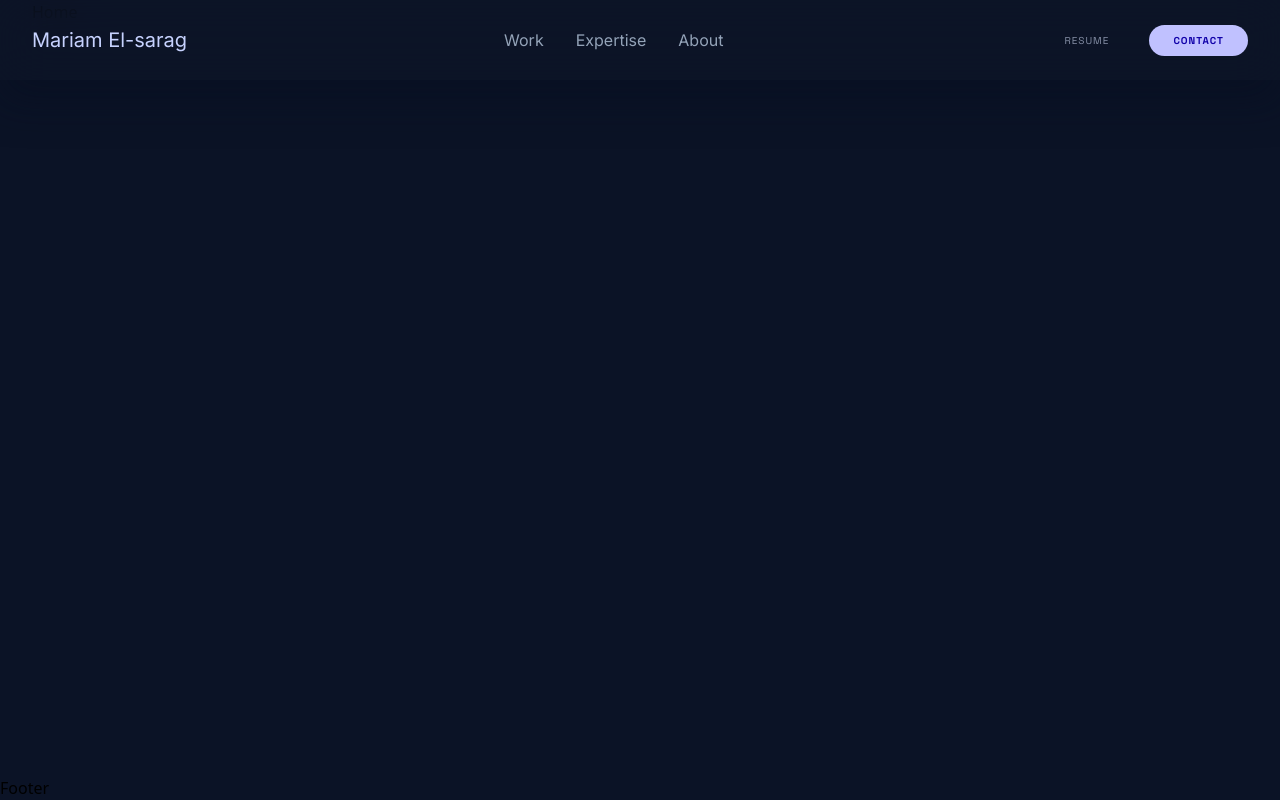
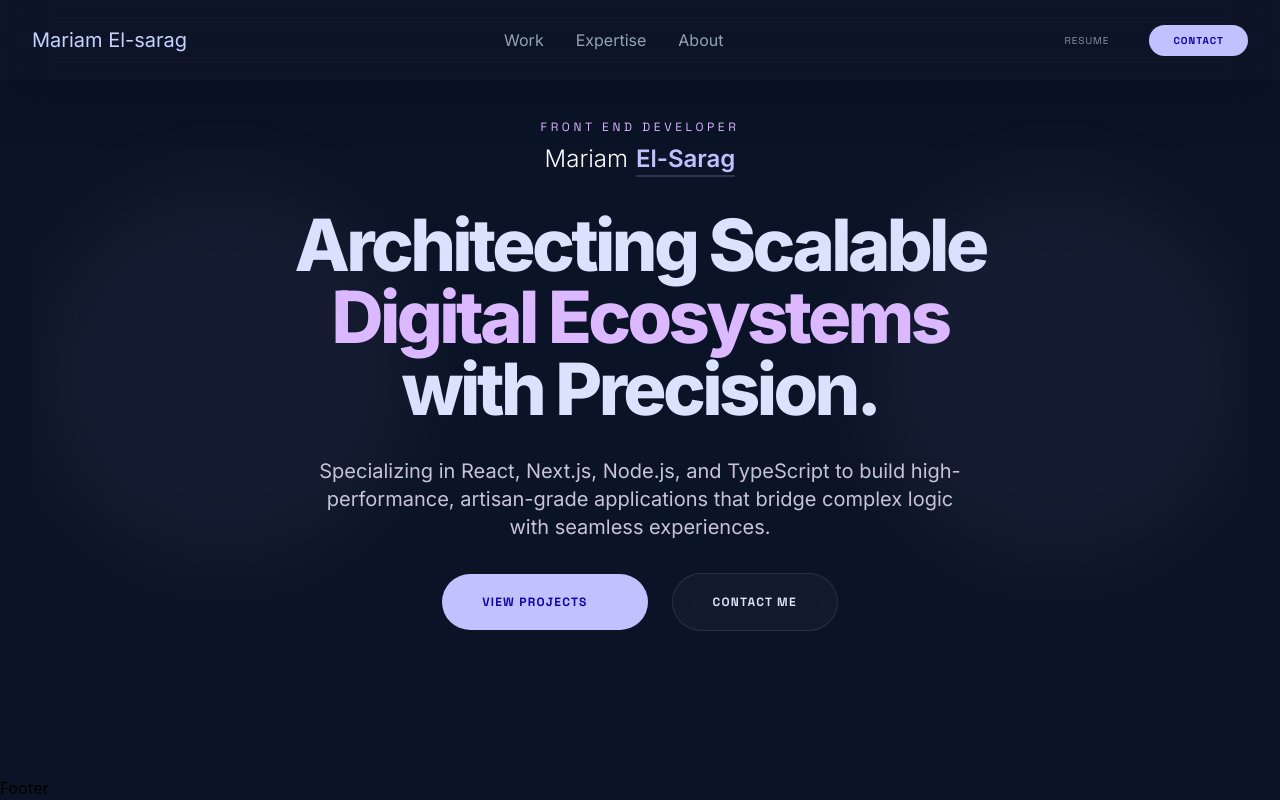
Before and after one commit to mariam-elsarag/next-portfolio, a Next.js app: page / in a window 1280 px wide. Built offline with nearby package versions, Linux system fonts and the light colour scheme.

Commit message:
feat(home):Create hero section

```diff
--- /dev/null
+++ b/app/_assets/icons/Icon.tsx
@@ -0,0 +1,25 @@
+type Props = {
+  width?: string;
+  height?: string;
+  color?: string;
+};
+export const ArrowRight = ({
+  width = "12",
+  height = "12",
+  color = "var(--color-on-primary)",
+}: Props) => {
+  return (
+    <svg
+      width={width}
+      height={height}
+      viewBox="0 0 12 12"
+      fill="none"
+      xmlns="http://www.w3.org/2000/svg"
+    >
+      <path
+        d="M9.09519 6.18746H0V5.06249H9.09519L4.82307 0.790366L5.62497 0L11.2499 5.62497L5.62497 11.2499L4.82307 10.4596L9.09519 6.18746Z"
+        fill={color}
+      />
+    </svg>
+  );
+};
--- /dev/null
+++ b/app/_components/feadback/Spinner.tsx
@@ -0,0 +1,22 @@
+import React from "react";
+type Props = {
+  size?: "lg" | "sm";
+  className?: string;
+};
+const Spinner = ({ size = "lg", className }: Props) => {
+  const sizes = {
+    lg: "w-12 h-12  border-2",
+    sm: "w-4 h-4 border-1",
+  };
+  return (
+    <div className="flex items-center justify-center">
+      <div
+        className={`rounded-full animate-spin border-t-transparent ${
+          className ?? "border-primary"
+        } ${sizes[size]}  `}
+      ></div>
+    </div>
+  );
+};
+
+export default Spinner;
--- /dev/null
+++ b/app/_components/feature/home/Hero.tsx
@@ -0,0 +1,43 @@
+import React from "react";
+import Button from "../../ui/Button";
+import { ArrowRight } from "@/app/_assets/icons/Icon";
+import Shape from "../../ui/Shape";
+
+const Hero = () => {
+  return (
+    <section className="relative min-h-[750px] Container p-20 flex flex-col items-center justify-center text-white overflow-hidden">
+      <Shape size="384px" align="right" />
+      <Shape size="384px" align="left" />
+
+      <section className="flex flex-col gap-8 text-center items-center justify-center">
+        <div className="flex flex-col gap-2 items-center justify-center text-center">
+          <span className="text-tertiary font-space font-normal uppercase tracking-[3.6px] text-xs">
+            Front End Developer
+          </span>
+          <p className="font-inter text-2xl font-light space-x-2 ">
+            <span>Mariam</span>
+            <span className="inline-flex font-semibold border-b-[2px] border-primary/20 text-primary">
+              El-Sarag
+            </span>
+          </p>
+        </div>
+        <h1 className="max-w-[700px]  leading-[72px] tracking-[-3.6px] text-on-surface justify-center text-center text-[72px] font-inter font-extrabold">
+          Architecting Scalable{" "}
+          <span className="text-tertiary inline-flex">Digital Ecosystems</span>{" "}
+          with Precision.
+        </h1>
+        <p className="max-w-[671px]  text-on-surface-variant font-inter text-xl">
+          Specializing in React, Next.js, Node.js, and TypeScript to build high-
+          performance, artisan-grade applications that bridge complex logic with
+          seamless experiences.
+        </p>
+        <div className="flex items-center justify-center gap-6">
+          <Button text="View Projects" icon={<ArrowRight />} />
+          <Button variant="glass" text="Contact Me" />
+        </div>
+      </section>
+    </section>
+  );
+};
+
+export default Hero;
--- a/app/_components/layout/Navigation.tsx
+++ b/app/_components/layout/Navigation.tsx
@@ -12,7 +12,7 @@ const navList = [
 
 const Navigation = () => {
   return (
-    <header className="h-20  absolute top-0  Container flex w-full items-center justify-between backdrop-blur-xl shadow-main bg-[#0F172A66]">
+    <header className="h-20  absolute top-0 left-1/2 -translate-x-1/2  Container flex w-full items-center justify-between backdrop-blur-xl shadow-main bg-[#0F172A66]">
       <Link href="/" className="text-on-surface-light font-inter text-xl">
         Mariam El-sarag
       </Link>
--- a/app/_components/ui/Button.tsx
+++ b/app/_components/ui/Button.tsx
@@ -1,6 +1,7 @@
 "use client";
 import { useRouter } from "next/navigation";
-import React from "react";
+import React, { ReactNode } from "react";
+import Spinner from "../feadback/Spinner";
 
 type Props = {
   text?: string;
@@ -11,6 +12,8 @@ type Props = {
   loading?: boolean;
   className?: string;
   size?: "lg" | "sm";
+  iconDirection?: "right" | "left";
+  icon?: ReactNode;
 };
 const Button = ({
   text,
@@ -21,6 +24,8 @@ const Button = ({
   disabled,
   className,
   size = "lg",
+  iconDirection = "right",
+  icon,
 }: Props) => {
   const router = useRouter();
   const base = `font-space rounded-full uppercase  transition outline-none shadow-none flex items-center justify-center gap-2 ${
@@ -29,12 +34,17 @@ const Button = ({
   const styles = {
     primary: "bg-primary text-on-primary hover:bg-primary-container font-bold ",
     glass:
-      " font-bold bg-transparent text-surface border border-surface-variant backdrop-blur-md",
+      " font-bold bg-white/3 text-on-surface border border-white/10 backdrop-blur-md",
     ghost: "bg-transparent text-on-surface/60 font-[400]",
   };
   const sizes = {
     lg: "text-xs tracking-[1.2px] py-5 px-10",
     sm: "px-6 py-2 tracking-[1px] text-[10px]",
+  };
+  const spinnerStyle = {
+    primary: "border-on-primary",
+    glass: "border-on-surface",
+    ghost: "border-primary",
   };
   return (
     <button
@@ -50,7 +60,21 @@ const Button = ({
         sizes[size]
       } `}
     >
+      {iconDirection === "left" ? (
+        loading ? (
+          <Spinner className={spinnerStyle[variant]} />
+        ) : icon ? (
+          icon
+        ) : null
+      ) : null}
       {text && <span>{text}</span>}
+      {iconDirection === "right" ? (
+        loading ? (
+          <Spinner className={spinnerStyle[variant]} />
+        ) : icon ? (
+          icon
+        ) : null
+      ) : null}
     </button>
   );
 };
--- /dev/null
+++ b/app/_components/ui/Shape.tsx
@@ -0,0 +1,24 @@
+import React from "react";
+type ShapeProps = {
+  align?: "right" | "left" | "center";
+  size: string;
+  className?: string;
+};
+const Shape = ({ align = "right", size = "100px" }: ShapeProps) => {
+  const position = {
+    right: "right-0 ",
+    left: "left-0",
+    center: "left-1/2 -translate-x-1/2",
+  };
+  return (
+    <div
+      className={` bg-tertiary/5 blur-2xl rounded-full absolute top-1/2 -translate-y-1/2 ${position[align]}`}
+      style={{
+        width: `${size}`,
+        height: `${size}`,
+      }}
+    />
+  );
+};
+
+export default Shape;
--- a/app/page.tsx
+++ b/app/page.tsx
@@ -1,7 +1,12 @@
 import React from "react";
+import Hero from "./_components/feature/home/Hero";
 
 const Home = () => {
-  return <div>Home</div>;
+  return (
+    <div className="">
+      <Hero />
+    </div>
+  );
 };
 
 export default Home;
```
